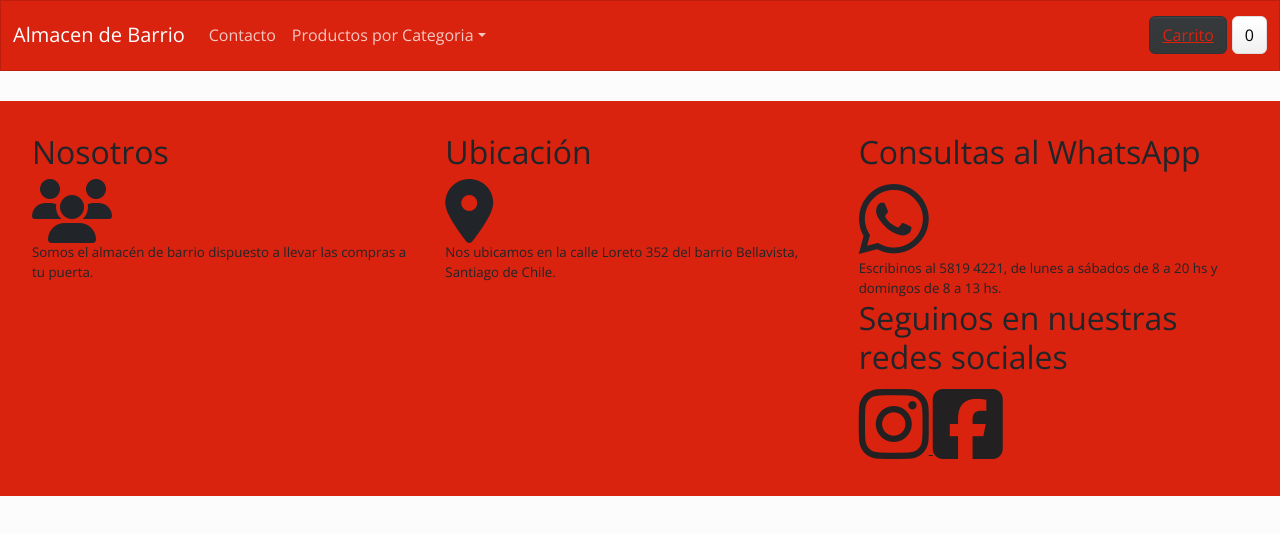
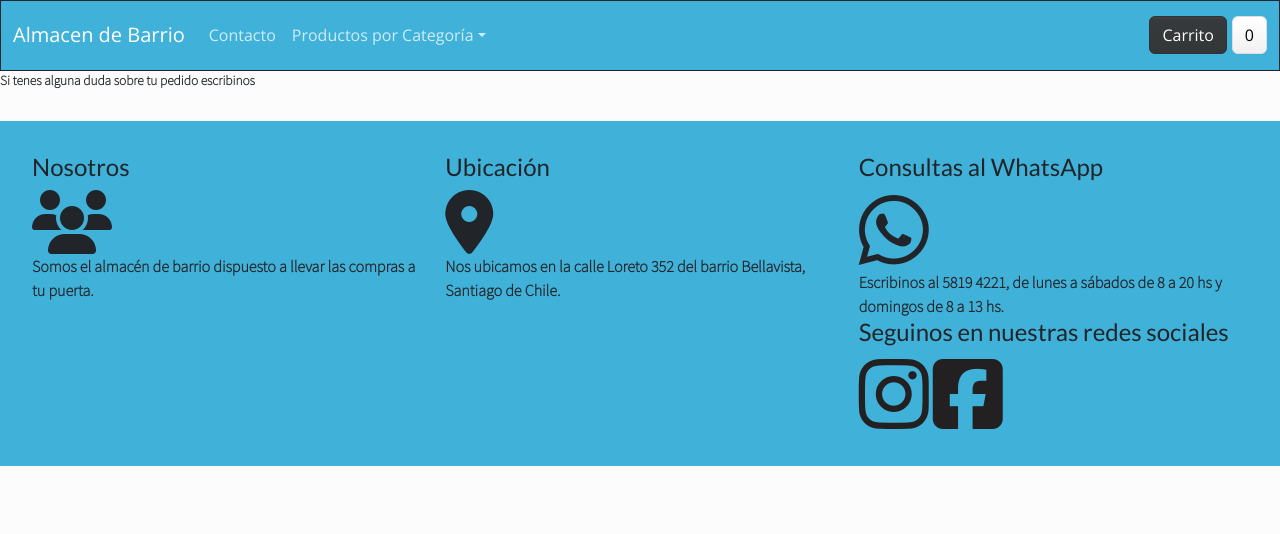
Before and after one commit to NighttCrow/Proyecto-React, a React (Create React App) app: page /contacto in a window 1280 px wide. Shown: the top 534 px of the page. Built offline with nearby package versions, Linux system fonts and the light colour scheme.

Commit message:
se realizan cambios de estilos en varios archivos

```diff
--- a/src/components/App.css
+++ b/src/components/App.css
@@ -1,3 +1,6 @@
+  @import url('https://fonts.googleapis.com/css2?family=Lato&family=Source+Sans+Pro:wght@200&display=swap');
+
+
 /*estilos seccion antes del footer */
 .img-seccion {
     height: 10rem;
@@ -23,6 +26,7 @@
     .tam-letra {
         font-size: 1.5rem;
         text-align: center;
+        padding-top: 2rem;
     }
 }
 
@@ -39,3 +43,13 @@
         padding-top: 8rem;
     }
 }
+
+p {
+    font-family: 'Source Sans Pro', sans-serif;
+    font-weight: bolder;
+    font-size: 1rem;
+}
+
+h1, h2, h3, h4{
+        font-family: 'Lato', sans-serif;
+}
--- a/src/components/Carrito/Carrito.css
+++ b/src/components/Carrito/Carrito.css
@@ -18,3 +18,9 @@
  margin-bottom: 10px;
 
 }
+
+
+a{
+    color: aliceblue;
+    text-decoration: none;
+}
--- a/src/components/Carrito/Carrito.jsx
+++ b/src/components/Carrito/Carrito.jsx
@@ -28,12 +28,12 @@ const Carrito = () => {
                                     <p className="card-text">Subtotal : ${new Intl.NumberFormat('de-DE').format(prod.precio * prod.cant) }</p>
 
                                 </div>
-                                <button className="btn btn-primary boton_compra" onClick = {() => removeItem(prod.id)}>Eliminar Producto</button>
+                                <button className="btn btn-info boton_compra" onClick = {() => removeItem(prod.id)}>Eliminar Producto</button>
                             </div>
                         )}
                         <div className="divButtons row justify-content-center ">
                             <h2 className='d-flex justify-content-center resumen_compra'>Resumen de la compra: ${new Intl.NumberFormat('de-DE').format(totalPrice())}</h2>
-                            <button className="btn btn-danger button" onClick={emptyCart}>Vaciar Carrito</button>
+                            <button className="btn btn-dark button" onClick={emptyCart}>Vaciar Carrito</button>
                             <button className="btn btn-dark button"><Link className="nav-link" to={"/"}>Continuar comprando</Link></button>
                             <button className="btn btn-dark button"><Link className="nav-link" to={"/checkout"}>Finalizar Compra</Link></button>
                         </div>
--- a/src/components/Checkout/Checkout.jsx
+++ b/src/components/Checkout/Checkout.jsx
@@ -5,17 +5,17 @@ import { toast } from 'react-toastify'
 
 const Checkout = () => {
     const { carrito, totalPrice, emptyCart } = useCarritoContext()
-    const datosFormulario = useRef()//Referencia del formulario
+    const datosFormulario = useRef()
     let navigate = useNavigate()
     const consultarFormulario = (e) => {
         e.preventDefault()
-        //Consulta datos del formulario y los pasa a objeto
+
         const datForm = new FormData(datosFormulario.current)
         const cliente = Object.fromEntries(datForm)
         toast.success(`Hola ${cliente.nombreCompleto}, su compra por un total de $ ${new Intl.NumberFormat('de-DE').format(totalPrice())} ha sido realizada correctamente`)
         emptyCart()
         e.target.reset()
-        navigate("/")//Envia a la ruta inicial
+        navigate("/")
 
     }
     return (
@@ -41,7 +41,7 @@ const Checkout = () => {
                     <label htmlFor="direccion" className="form-label">Direccion</label>
                     <input type="text" className="form-control" name="direccion" />
                 </div>
-                <button type="submit" className="btn btn-primary">Finalizar</button>
+                <button type="submit" className="btn btn-dark">Finalizar</button>
             </form>
 
         </div>
--- a/src/components/Contacto/Contacto.jsx
+++ b/src/components/Contacto/Contacto.jsx
@@ -3,7 +3,9 @@ import React from 'react';
 const Contacto = () => {
     return (
         <div>
-
+            <>
+            <p>Si tenes alguna duda sobre tu pedido escribinos</p>
+            </>
         </div>
     );
 }
--- a/src/components/Footer/Footer.css
+++ b/src/components/Footer/Footer.css
@@ -1,5 +1,5 @@
 .footer {
-    margin-top: 30px;
+   margin-top: 30px;
    background-color: #375a7f;
    padding: 2rem;
    display: flex;
@@ -10,3 +10,9 @@
    color: rgb(34, 32, 32);
 
 }
+
+@media  (min-width: 700px){
+   .footer p{
+   font-size:1rem ;
+}
+}
--- a/src/components/Footer/Footer.jsx
+++ b/src/components/Footer/Footer.jsx
@@ -1,22 +1,22 @@
 import "./Footer.css";
 const Footer = () => {
     return (
-<div className=" container-fluid navbar-expand bg-primary footer d-flex align-items-center justify-content-around">
+<div className=" container-fluid navbar-expand bg-info bg-opacity-75 footer d-flex align-items-center justify-content-around">
   <div className="row">
     <div className="col">
-      <h2>Nosotros</h2><i class="fa fa-4x fa-users"></i>
+      <h4>Nosotros</h4><i class="fa fa-4x fa-users"></i>
       <p>Somos el almacén de barrio dispuesto a llevar las compras a tu puerta.</p>
     </div>
     <div className="col">
-      <h2>Ubicación</h2> <i class="fa fa-4x fa-map-marker"></i>
+      <h4>Ubicación</h4> <i class="fa fa-4x fa-map-marker"></i>
       <p>Nos ubicamos en la calle Loreto 352 del barrio Bellavista, Santiago de Chile.</p>
     </div>
     <div className="col">
-      <h2>Consultas al WhatsApp</h2> <i className="footerA" class="fa fa-5x fa-whatsapp"></i>
+      <h4>Consultas al WhatsApp</h4> <i className="footerA" class="fa fa-5x fa-whatsapp"></i>
       <p>Escribinos al 5819 4221, de lunes a sábados de 8 a 20 hs y domingos de 8 a 13 hs.</p>
-      <h2>Seguinos en nuestras redes sociales</h2>
-      <a className="footerA" href="https://www.instagram.com/" target="_blank"><i class="fa fa-5x fa-instagram"></i></a>
-      <a className="footerA" href="https://es-la.facebook.com/" target="_blank"> <i class="fa fa-5x fa-facebook-square"></i></a>
+      <h4>Seguinos en nuestras redes sociales</h4>
+      <a className="footerA" href="https://www.instagram.com/" target="_blank" rel="noopener noreferrer"><i class="fa fa-5x fa-instagram"></i></a>
+      <a className="footerA" href="https://es-la.facebook.com/" target="_blank" rel="noopener noreferrer"> <i class="fa fa-5x fa-facebook-square"></i></a>
     </div>
   </div>
 </div>
--- a/src/components/Navbar/BotonCarrito/BotonCarrito.jsx
+++ b/src/components/Navbar/BotonCarrito/BotonCarrito.jsx
@@ -5,7 +5,7 @@ const BotonCarrito = () => {
   return(
       <div>
          <button className='btn btn-dark'>
-            <Link to={"/carrito"} className="nav/link" >Carrito </Link>
+            <Link to={"/carrito"} className="nav-link" >Carrito </Link>
 
          </button>
          <span className='btn btn-light'>{getItemQuantity()}</span>
--- a/src/components/Navbar/Navbar.jsx
+++ b/src/components/Navbar/Navbar.jsx
@@ -5,7 +5,7 @@ import Secciones from './Secciones/Secciones';
 
 const Navbar = () => {
     return (
-        <nav className="navbar sticky-top navbar-expand-lg navbar-dark bg-primary">
+        <nav className="navbar sticky-top navbar-expand-lg navbar-dark bg-info bg-opacity-75">
         <div className="container-fluid">
           <Link className="navbar-brand" to={"/"}>Almacen de Barrio</Link>
           <button className="navbar-toggler" type="button" data-bs-toggle="collapse" data-bs-target="#navbarColor01" aria-controls="navbarColor01" aria-expanded="false" aria-label="Toggle navigation">
--- a/src/components/Navbar/Secciones/Secciones.jsx
+++ b/src/components/Navbar/Secciones/Secciones.jsx
@@ -6,12 +6,10 @@ const Secciones = () => {
     return (
         <ul className="navbar-nav me-auto">
         <li className="nav-item">
-        </li>
-        <li className="nav-item">
           <Link className="nav-link" to={"../Contacto/Contacto"}>Contacto</Link>
         </li>
         <li className="nav-item dropdown">
-          <Link className="nav-link dropdown-toggle" data-bs-toggle="dropdown" element="#" role="button" aria-haspopup="true" aria-expanded="false">Productos por Categoria</Link>
+          <Link className="nav-link dropdown-toggle" data-bs-toggle="dropdown" element="#" role="button" aria-haspopup="true" aria-expanded="false">Productos por Categoría</Link>
           <div className="dropdown-menu">
             <Categorias/>
           </div>
--- a/src/components/Product/Product.jsx
+++ b/src/components/Product/Product.jsx
@@ -9,11 +9,11 @@ const Product = ({prod}) => {
           <div className="card-body">
             <h5 className="card-title">{prod.nombre}</h5>
             <p className="card-text prodDescrip">{prod.descripcion}</p>
-            <p className="card-text prodPrecio">Precio: {prod.precio}</p>
+            <p className="card-text prodPrecio">Precio: ${prod.precio}</p>
             <p className="card-text prodStock">Stock: {prod.stock}</p>
 
           </div>
-          <a href="#" className="btn btn-primary boton_compra"><Link className="nav-link" to={`/producto/${prod.id}`}>Comprar</Link></a>
+          <a href="#" className="btn btn-dark boton_compra"><Link className="nav-link" to={`/producto/${prod.id}`}>Comprar</Link></a>
       </div>
 
 
--- a/src/components/ProductDetail/ProductDetail.jsx
+++ b/src/components/ProductDetail/ProductDetail.jsx
@@ -16,7 +16,7 @@ const ProductDetail = ({item}) => {
                 <div className="container card-body row producto_descripcion">
                     <h3 className="card-title">{item.nombre}</h3>
                     <h5 className="card-text">{item.descripcion}</h5>
-                    <h6 className="card-text">Precio:{item.precio}</h6>
+                    <h6 className="card-text">Precio:${item.precio}</h6>
                     <h6 className="card-text">Stock: {item.stock}</h6>
                 </div>
             </div>
```
